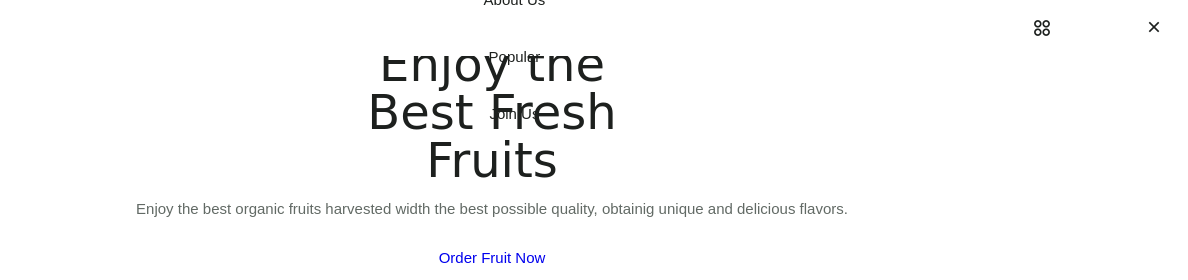
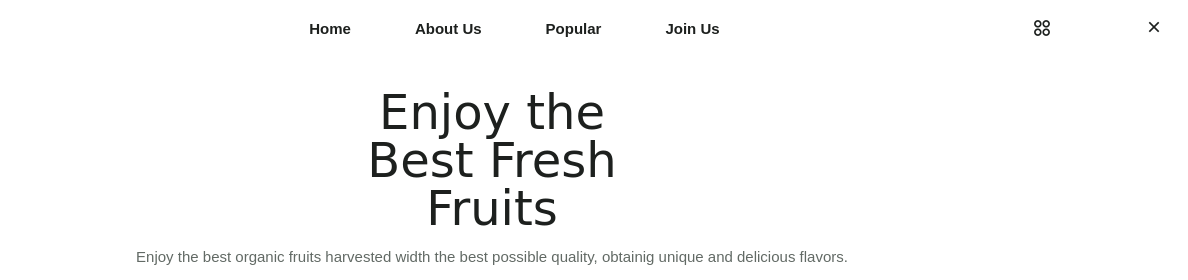
Before and after one commit to Abraham-13M/Website-HTML-CSS, a plain HTML site: page index.html in a window 1280 px wide. Shown: the top 280 px of the page, 92-1280 px from the left. Drawn offline with nearby package versions, Linux system fonts and the light colour scheme; a web font is replaced by a local one.

Commit message:
modificaciones mejora parte html y css

```diff
--- a/styles.css
+++ b/styles.css
@@ -190,15 +190,21 @@ img {
 
 .nav__list{
     display: flex;
-    flex-direction: column;
+    flex-direction: vertical;
     text-align: center;
     row-gap: 2.5rem;
 
+
+
+}
+
+.nav__item{
+    margin: 2rem;
 }
 
 .nav__link{
     color: var(--title-color);
-    font-wight: var(--font-semi-bold);
+    font-weight: var(--font-semi-bold);
     transition: color .4s;
 
 }
@@ -261,10 +267,12 @@ img {
     font-size: var(--biggest-font-size);
     font-family: var(--second-font);
     margin-bottom: 1rem;
+
 }
 
 .home__description{
    margin-bottom: 2rem;
+
 }
 
 .home__fruit,
```
Also changed, not shown: index.html (+1 -0 lines).
